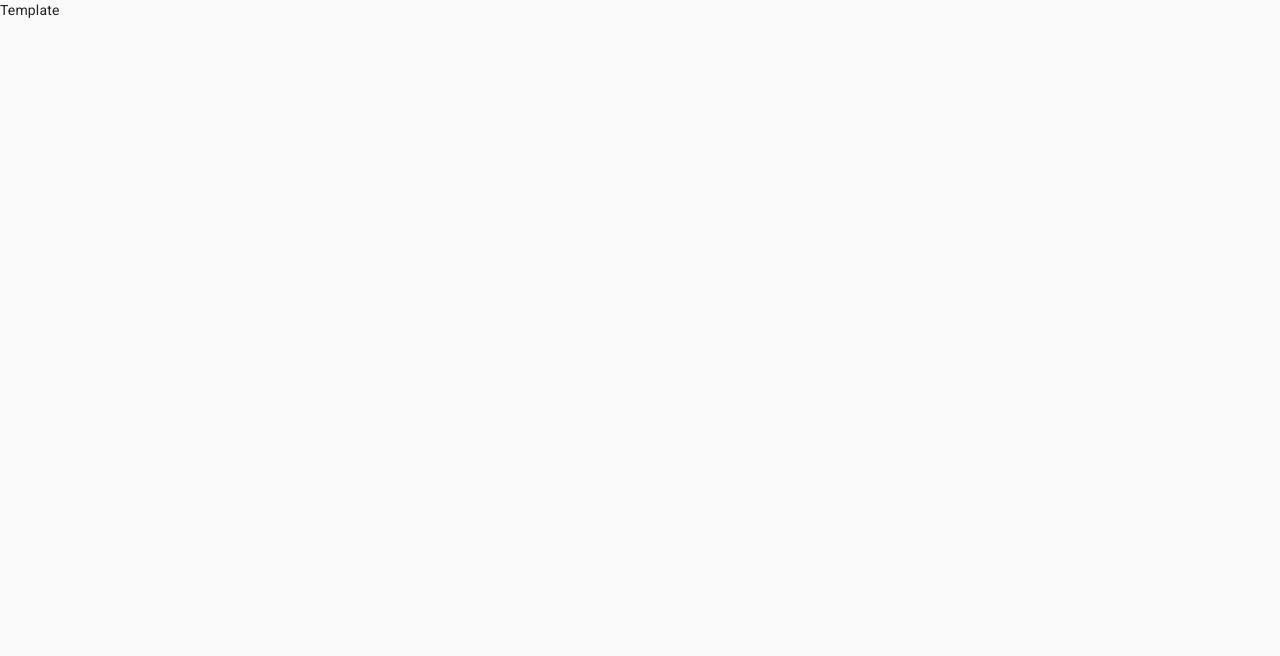
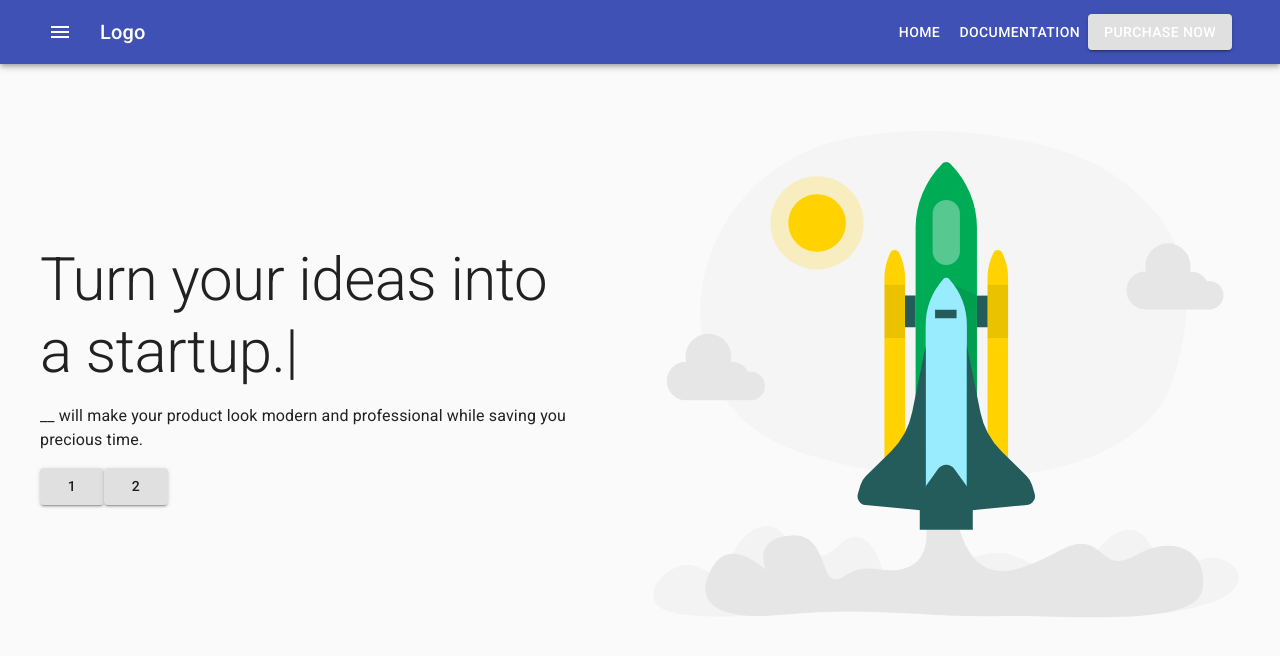
Before and after one commit to iamtalwinder/template, a Next.js app: page / in a window 1280 px wide. Shown: the top 656 px of the page. Built offline with nearby package versions, Linux system fonts and the light colour scheme.

Commit message:
:construction: home page

```diff
--- a/pages/index.tsx
+++ b/pages/index.tsx
@@ -1,15 +1,81 @@
 import Head from 'next/head';
+import Image from 'next/image';
+import Container from '@material-ui/core/Container';
+import Grid from '@material-ui/core/Grid';
+import Typography from '@material-ui/core/Typography';
+import Button from '@material-ui/core/Button';
+import { makeStyles } from '@material-ui/core/styles';
+import Typed from 'react-typed';
+import { Nav } from 'src/components/organisms';
+import Rocket from 'src/components/atoms/Rocket';
+
+const useStyles = makeStyles((theme) => ({
+  heroSectionContainer: {
+    paddingTop: theme.spacing(5),
+    paddingBottom: theme.spacing(5),
+    paddingLeft: theme.spacing(2),
+    paddingRight: theme.spacing(2),
+
+    [theme.breakpoints.up('sm')]: {
+      paddingTop: theme.spacing(6),
+      paddingBottom: theme.spacing(6),
+    },
+
+    [theme.breakpoints.up('md')]: {
+      paddingTop: theme.spacing(8),
+      paddingBottom: theme.spacing(8),
+    },
+
+    '& > :first-child': {
+      paddingTop: theme.spacing(16),
+      paddingBottom: theme.spacing(16),
+      '& > :not(:last-child)': {
+        paddingBottom: theme.spacing(2),
+      },
+    },
+  },
+}));
 
 export default function Home() {
+  const classes = useStyles();
+
   return (
     <>
       <Head>
         <title>Template</title>
-        <meta name="description" content="Generated by create next app" />
+        <meta name="description" content="Material ui template" />
         <link rel="icon" href="/favicon.ico" />
       </Head>
 
-      <main>Template</main>
+      <main>
+        <Nav />
+        <Container>
+          <Grid container spacing={3} className={classes.heroSectionContainer}>
+            <Grid item sm={12} md={6}>
+              <Typography variant="h2">
+                Turn your ideas into <br /> a{' '}
+                <Typed
+                  strings={['startup.', 'future.', 'success.']}
+                  typeSpeed={40}
+                  backSpeed={50}
+                  loop
+                />
+              </Typography>
+              <Typography>
+                __ will make your product look modern and professional while saving you precious
+                time.
+              </Typography>
+              <div>
+                <Button variant="contained">1</Button>
+                <Button variant="contained">2</Button>
+              </div>
+            </Grid>
+            <Grid item sm={12} md={6}>
+              <Rocket />
+            </Grid>
+          </Grid>
+        </Container>
+      </main>
     </>
   );
 }
```
